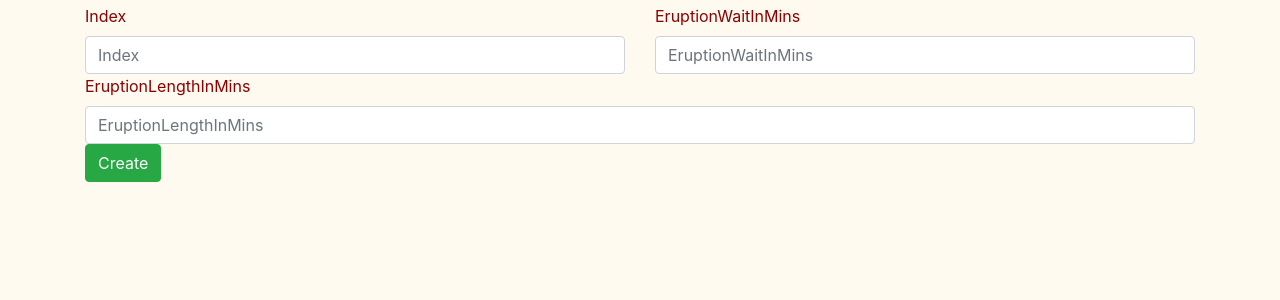
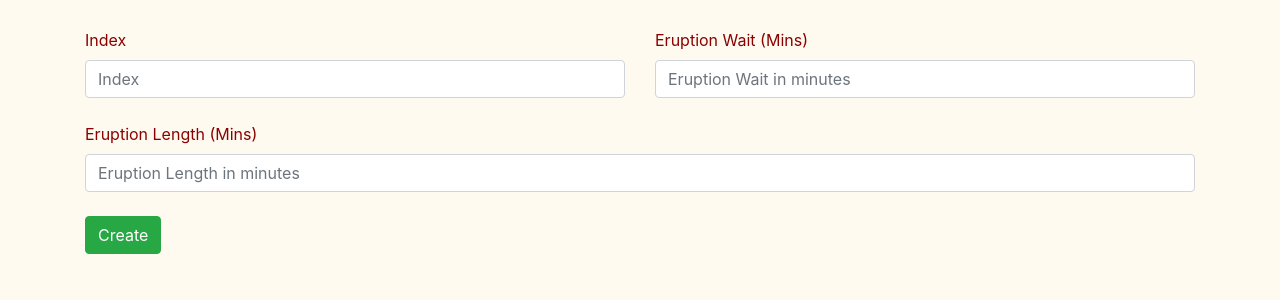
Before and after one commit to vp373/Final_Web_App, a Flask app: page /faithful/new in a window 1280 px wide. Shown: the part 56-356 px from the top of the page. Run offline with Flask 2, Linux system fonts and the light colour scheme; some libraries are stand-ins or nearby versions.

Commit message:
Task: formatted and added breaks where needed in new and layout

```diff
--- a/app/templates/layout.html
+++ b/app/templates/layout.html
@@ -37,7 +37,7 @@
         </li>
 
       <li class="nav-item active">
-        <a class="nav-link" href="/api/v1/faithful">JSON API endpoint data <span class="sr-only"></span></a>
+        <a class="nav-link" href="/api/v1/faithful">JSON API endpoint data <span class="sr-only">(current)</span></a>
       </li>
 
         <li class="nav-item active">
--- a/app/templates/new.html
+++ b/app/templates/new.html
@@ -2,25 +2,27 @@
 {% block content %}
 <body style=" background-color: floralwhite;color:darkred">
 <form action="/faithful/new" method="POST">
+    <br>
     <div class="row">
         <div class="col">
             <label for="fldIndex">Index</label>
             <input id="fldIndex" type="number" class="form-control" placeholder="Index" name="fldIndex">
         </div>
         <div class="col">
-            <label for="fldEruptionWaitInMins">EruptionWaitInMins</label>
-            <input id="fldEruptionWaitInMins" type="text" class="form-control" placeholder="EruptionWaitInMins"
+            <label for="fldEruptionWaitInMins">Eruption Wait (Mins)</label>
+            <input id="fldEruptionWaitInMins" type="text" class="form-control" placeholder="Eruption Wait in minutes"
                    name="fldEruptionWaitInMins">
         </div>
     </div>
-
+<br>
     <div class="row">
         <div class="col">
-            <label for="fldEruptionLengthInMins">EruptionLengthInMins</label>
-            <input id="fldEruptionLengthInMins" type="text" class="form-control" placeholder="EruptionLengthInMins" name="fldEruptionLengthInMins">
+            <label for="fldEruptionLengthInMins">Eruption Length (Mins)</label>
+            <input id="fldEruptionLengthInMins" type="text" class="form-control" placeholder="Eruption Length in minutes" name="fldEruptionLengthInMins">
         </div>
     </div>
-    <button type="submit" class="btn btn-success">Create</button>
+    <br>
+        <button type="submit" class="btn btn-success">Create</button>
 
 </form>
 </body>
```
